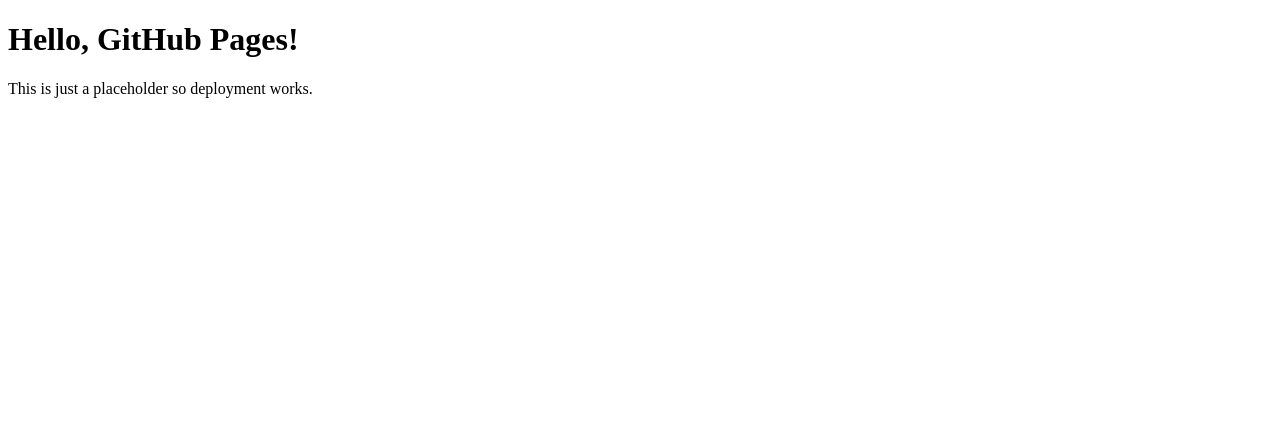
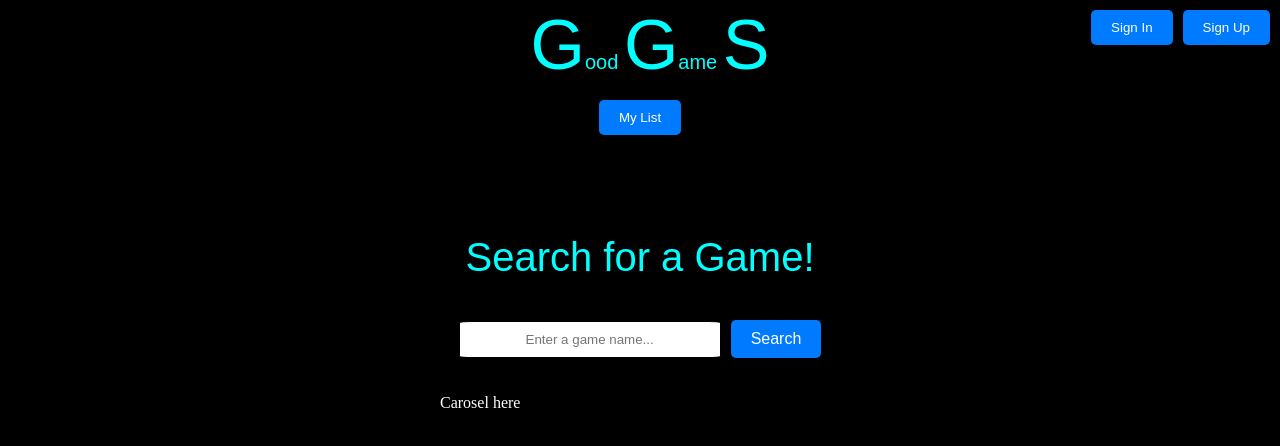
Before and after one commit to Cnm4211/GoodGames, a plain HTML site: page Home.html in a window 1280 px wide. Drawn offline with Linux system fonts and the light colour scheme.

Commit message:
Front end started

```diff
--- a/Home.css
+++ b/Home.css
@@ -0,0 +1,114 @@
+
+html, body{
+    height: 100%;
+    margin: 0;
+    padding: 0;
+}
+/* Page Container */
+.container {
+  background-color: black;
+  color: cyan;
+  height: 100%;
+  width: 100%;
+  margin: 0;
+  padding: 0;
+  display: flex;
+  flex-direction: column;
+  align-items: center;
+  justify-content: flex-start;
+  position: relative;
+}
+
+/* Title */
+.title {
+  margin-top: 10px;
+  margin-left: 20px;
+  text-align: center;
+  font-family: "Tiny5", sans-serif;
+  font-weight: 400;
+  font-style: normal;
+  font-size: 20px;
+}
+
+.bigLetter {
+  line-height: 1;
+  font-size: 70px;
+}
+
+
+.search-controls {
+  display: flex;
+  align-items: center;
+  gap: 10px;
+}
+
+.searchTitle {
+  font-family: "Tiny5", sans-serif;
+  font-weight: 400;
+  font-style: normal;
+  font-size: 40px;
+  margin-top: 100px;
+
+}
+
+/* Carousel */
+.carousel {
+  width: 100%;
+  max-width: 400px;
+  margin-top: 20px;
+  color: white;
+}
+
+.carousel-image {
+  width: 100%;
+  height: 400px;
+  object-fit: cover;
+}
+
+/* Auth + Buttons */
+.auth-buttons {
+  position: absolute;
+  top: 10px;
+  right: 10px;
+  display: flex;
+  gap: 10px;
+}
+
+.auth-button,
+.signUpButton {
+  padding: 10px 20px;
+  background-color: #007bff;
+  color: white;
+  border: none;
+  border-radius: 5px;
+  cursor: pointer;
+}
+
+.auth-button:hover,
+.signUpButton:hover {
+  background-color: #0056b3;
+}
+
+/* Input */
+.searchBar {
+  width: 250px;
+  text-align: center;
+  border-radius: 5%;
+  border: 1px solid black;
+  padding: 5px;
+  height: 25px;
+}
+
+.searchButton {
+  padding: 10px 20px;
+  background-color: #007bff;
+  color: white;
+  border: none;
+  border-radius: 5px;
+  cursor: pointer;
+  font-size: 16px;
+}
+
+.searchButton:hover {
+  background-color: #0056b3;
+}
--- a/Home.html
+++ b/Home.html
@@ -1,11 +1,46 @@
 <!DOCTYPE html>
 <html lang="en">
+
 <head>
-  <meta charset="UTF-8">
-  <title>My Test Site</title>
+  <meta charset="UTF-8" />
+  <meta name="viewport" content="width=device-width, initial-scale=1.0" />
+  <title>Good Games</title>
+  <link rel="stylesheet" href="Home.css" />
 </head>
+
 <body>
-  <h1>Hello, GitHub Pages!</h1>
-  <p>This is just a placeholder so deployment works.</p>
+  <div class="container">
+
+    <!-- Title -->
+    <p class="title">
+      <span class="bigLetter">G</span>ood
+      <span class="bigLetter">G</span>ame
+      <span class="bigLetter">S</span>
+    </p>
+
+    <!-- Auth Buttons -->
+    <div class="auth-buttons">
+      <button class="auth-button" id="signInButton">Sign In</button>
+      <button class="auth-button" id="signUpButton">Sign Up</button>
+    </div>
+
+    <!-- List Button (only show if logged in in your future JS) -->
+    <button class="auth-button" id="myListButton">My List</button>
+
+    <!-- Search -->
+
+    <h3 class="searchTitle">Search for a Game!</h3>
+    <div class="search-controls">
+      <input type="text" class="searchBar" placeholder="Enter a game name..." />
+      <button class="searchButton">Search</button>
+    </div>
+
+
+    <!-- Carousel (placeholder image for now) -->
+    <div class="carousel">
+      <p>Carosel here</p>
+    </div>
+  </div>
 </body>
+
 </html>
```
